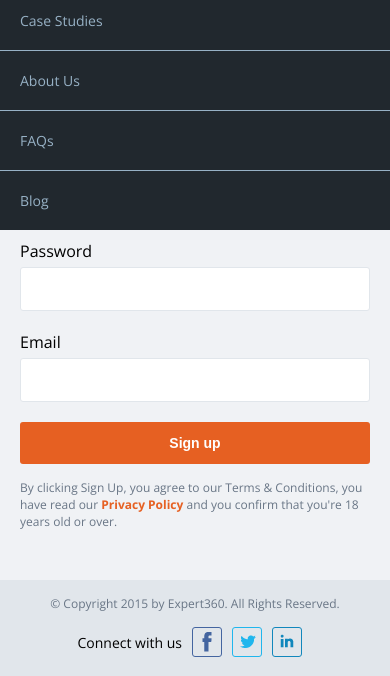
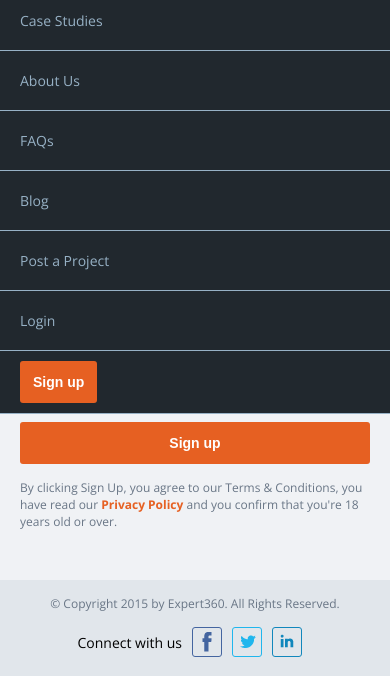
Before and after one commit to echee/form-example, a website: page src/html/index.html in a window 390 px wide. Both pictures are taken after a click on the link "mobile menu". Shown: the part 194-870 px from the top of the page. Drawn offline with nearby package versions, Linux system fonts and the light colour scheme; files that its build step writes are made by us from their sources; files whose address does not match are found by name.

Commit message:
adding extra responsive styles to the main nav

```diff
--- a/src/css/_forms.scss
+++ b/src/css/_forms.scss
@@ -54,7 +54,6 @@ label {
     font-size: 14px;
     font-weight: 700;
     margin: 0 10px 15px 0px;
-    min-width: 150px;
     padding: 13px;
     @include transition(background);
     &:hover, &:focus {
@@ -68,6 +67,11 @@ label {
 
 .submit-btn {
   float: left;
+  min-width: 150px;
+}
+
+.header-btn {
+  margin: 10px 35px 10px 20px;
 }
 
 .divider {
--- a/src/css/_page.scss
+++ b/src/css/_page.scss
@@ -41,6 +41,11 @@ body {
 .center {
   text-align: center;
 }
+
+.right {
+  float: right!important;
+}
+
 .content {
   max-width: 770px;
   overflow: hidden;
@@ -69,6 +74,12 @@ footer {
 }
 nav {
   background: #21282e;
+  .secondary-nav {
+    padding-left: 0px;
+    @extend %clear-list;
+    position: absolute;
+    right: 0;
+  }
   .main-nav {
     @extend %clear-list;
     overflow: hidden;
@@ -146,6 +157,46 @@ nav {
   }
 }
 
+@media (max-width: 1090px) {
+  .mobile-menu {
+    display: block;
+  }
+  nav .main-nav {
+    display: none;
+    position: absolute;
+    left: 0;
+    top: 64px;
+    &.active {
+      display: block;
+    }
+    &>li{
+      background: #21282e;
+      border-top: 1px solid #97b1c5;
+      width: 50%;
+      &:nth-child(odd){
+        border-right: 1px solid #97b1c5;
+      }
+      &:last-child {
+        width: 100%;
+      }
+    }
+  }
+  nav .secondary-nav {
+    position: static;
+    li {
+      width: 50%;
+      border-bottom: 1px solid #97b1c5;
+      &:nth-child(odd){
+        border-right: 1px solid #97b1c5;
+      }
+    }
+  }
+  .secondary-nav,
+  .main-nav {
+    width: 100%;
+  }
+}
+
 @media (max-width: 768px) {
   footer {
     text-align: center;
@@ -161,21 +212,19 @@ nav {
   .logo {
     margin-left: 20px;
   }
-  .mobile-menu {
-    display: block;
-  }
   nav .main-nav {
-    display: none;
-    position: absolute;
-    left: 0;
-    top: 64px;
-    &.active {
-      display: block;
+    li:nth-child(odd) {
+      border-right: 0px;
     }
-    li{
-      background: #21282e;
-      border-top: 1px solid #97b1c5;
+    &>li{
       width: 100%;
     }
   }
+  nav .secondary-nav {
+    position: static;
+    li {
+      width: 100%;
+      border-bottom: 1px solid #97b1c5;
+    }
+  }
 }
--- a/src/html/index.html
+++ b/src/html/index.html
@@ -18,6 +18,15 @@
           <li><a href="#">About Us</a></li>
           <li><a href="#">FAQs</a></li>
           <li><a href="#">Blog</a></li>
+          <li>
+            <ul class="secondary-nav right">
+              <li><a href="#">Post a Project</a></li>
+              <li><a href="#">Login</a></li>
+              <li>
+                <button type="submit" class="primary-btn header-btn" name="button">Sign up</button>
+              </li>
+            </ul>
+          </li>
         </ul>
       </nav>
     <section class="content" id="form-container">
```
